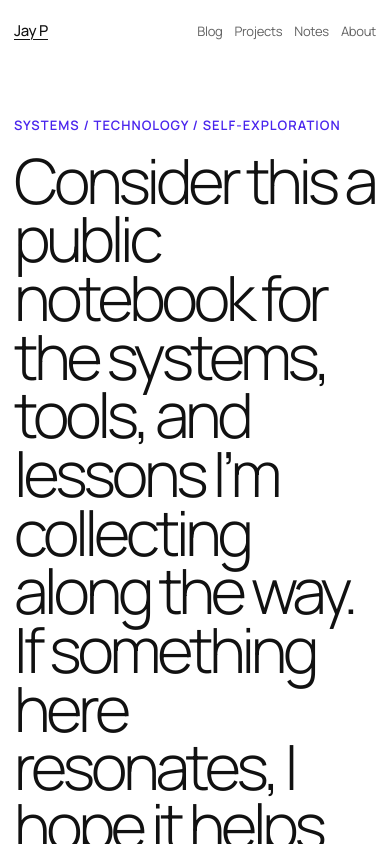
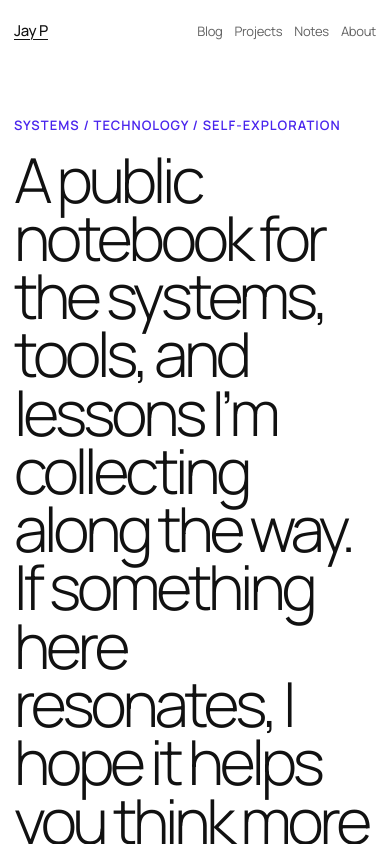
Before and after one commit to JayPendleton/blog, a Next.js app: page / in a window 390 px wide. Shown: the top 844 px of the page. Built offline with nearby package versions, Linux system fonts and the light colour scheme.

Commit message:
change greeting size

```diff
--- a/app/globals.css
+++ b/app/globals.css
@@ -286,7 +286,7 @@ button {
   }
 
   .intro h1 {
-    font-size: clamp(52px, 16vw, 82px);
+    font-size: clamp(42px, 16vw, 62px);
   }
 
   .intro-copy {
--- a/app/page.tsx
+++ b/app/page.tsx
@@ -47,7 +47,7 @@ export default function HomePage() {
       <section className="intro">
         <div>
           <p className="kicker">Systems / Technology / Self-exploration</p>
-          <h1>Consider this a public notebook for the systems, tools, and lessons I’m collecting along the way.
+          <h1>A public notebook for the systems, tools, and lessons I’m collecting along the way.
             If something here resonates, I hope it helps you think more clearly about your own path.</h1>
             {/* Observing how technology shapes attention, identity, and decision-making.</h1> */}
           <p className="intro-copy">
```
